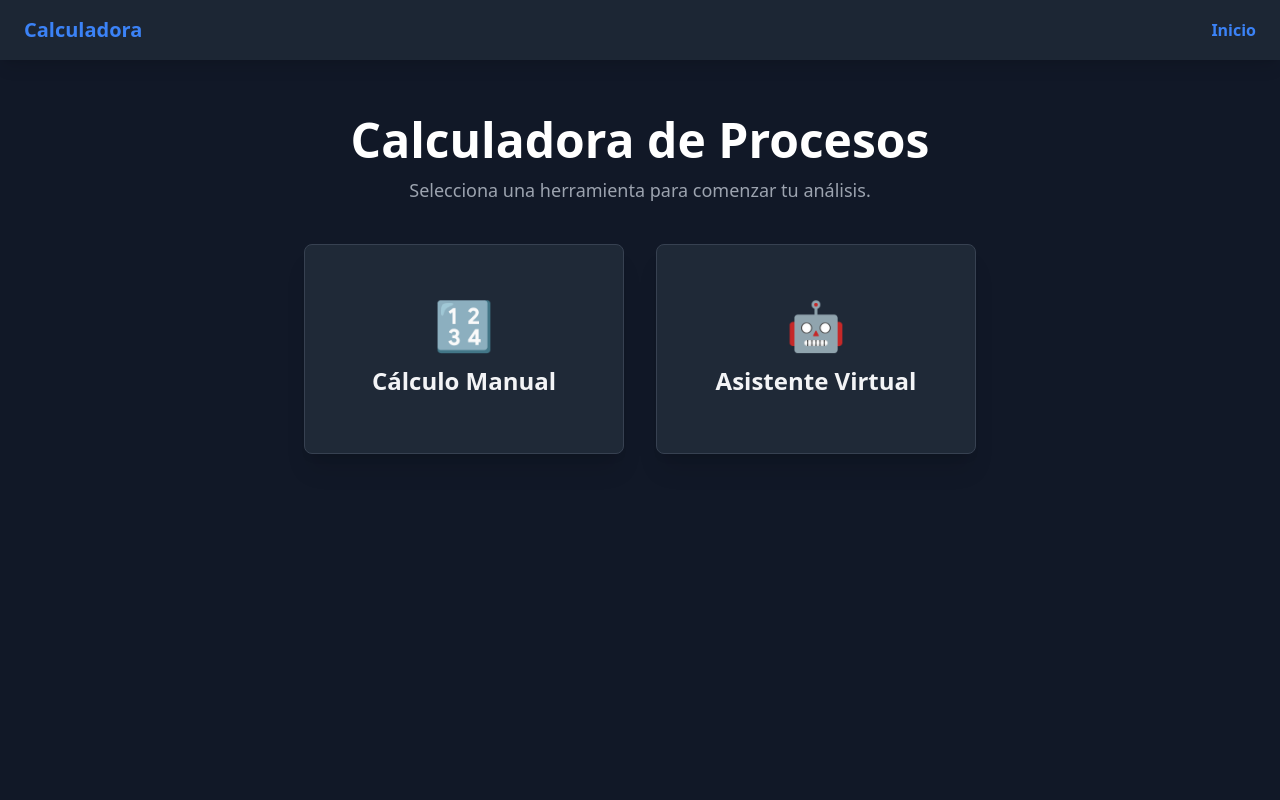
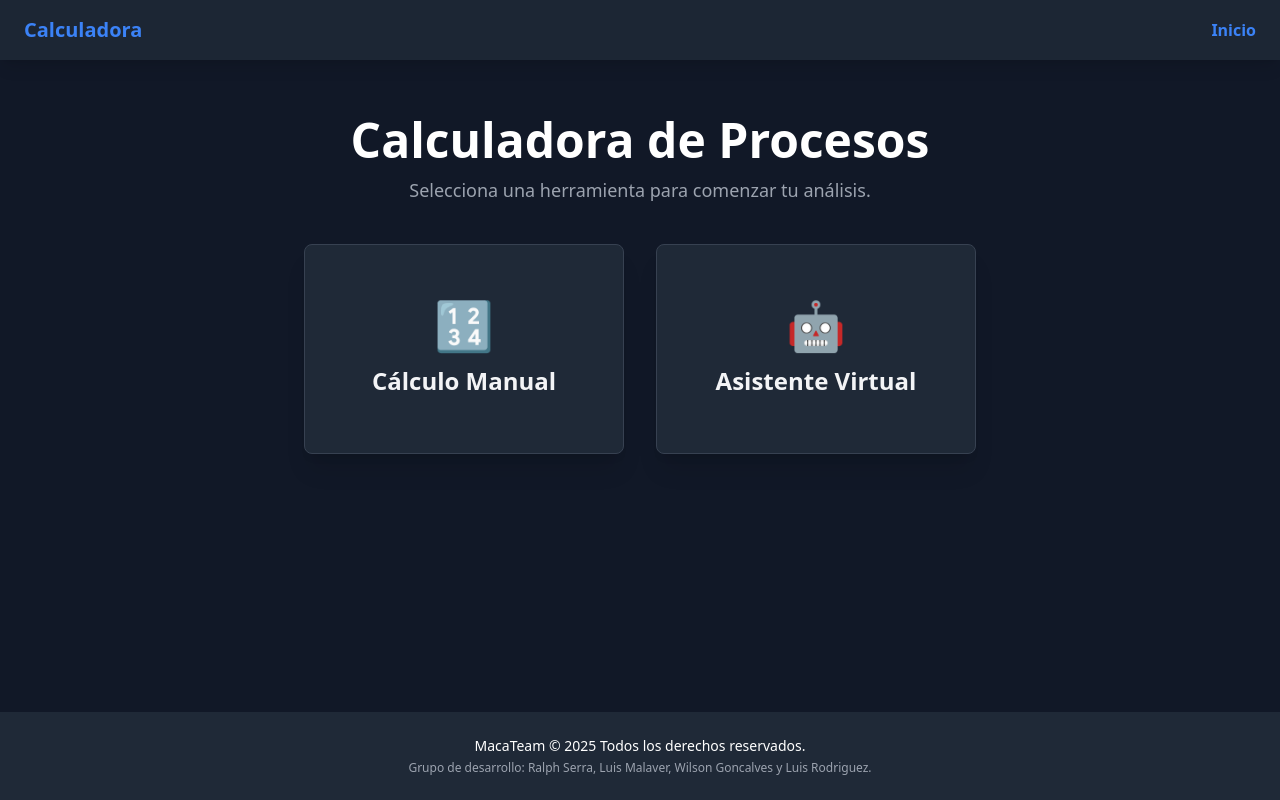
Before and after one commit to ralphdev55/Calculadora-Estadistica, a React (Vite) app: page / in a window 1280 px wide. Built offline with nearby package versions, Linux system fonts and the light colour scheme.

Commit message:
fixed (home), add (footer) - En el home se añadio el componente footer , en components se añadio el footer

```diff
--- /dev/null
+++ b/src/components/Footer.jsx
@@ -0,0 +1,29 @@
+import React from 'react';
+import { NavLink } from 'react-router-dom';
+
+const Footer = () => {
+    const currentYear = new Date().getFullYear();
+
+    return (
+    <footer
+        className="bg-gray-800 text-white text-center py-6 w-full fixed bottom-0"
+    >
+        <div className="max-w-6xl mx-auto px-4">
+
+        {/* Derechos Reservados */}
+        <p className="text-sm mb-1">
+            MacaTeam &copy; {currentYear} Todos los derechos reservados.
+        </p>
+
+        {/* Nombres del Equipo */}
+        <p className="text-xs text-gray-400">
+            Grupo de desarrollo: Ralph Serra, Luis Malaver, Wilson Goncalves y Luis Rodriguez.
+        </p>
+
+
+    </div>
+    </footer>
+);
+};
+
+export default Footer;
--- a/src/views/Home.jsx
+++ b/src/views/Home.jsx
@@ -1,6 +1,7 @@
 import React from 'react';
 import { Link } from 'react-router-dom';
 import { useState } from 'react';
+import Footer from '../components/Footer';
 
 const calculators = [
     {
@@ -77,6 +78,7 @@ return (
         </div>
         ))}
     </div>
+    <Footer />
     </div>
 );
 }
```
